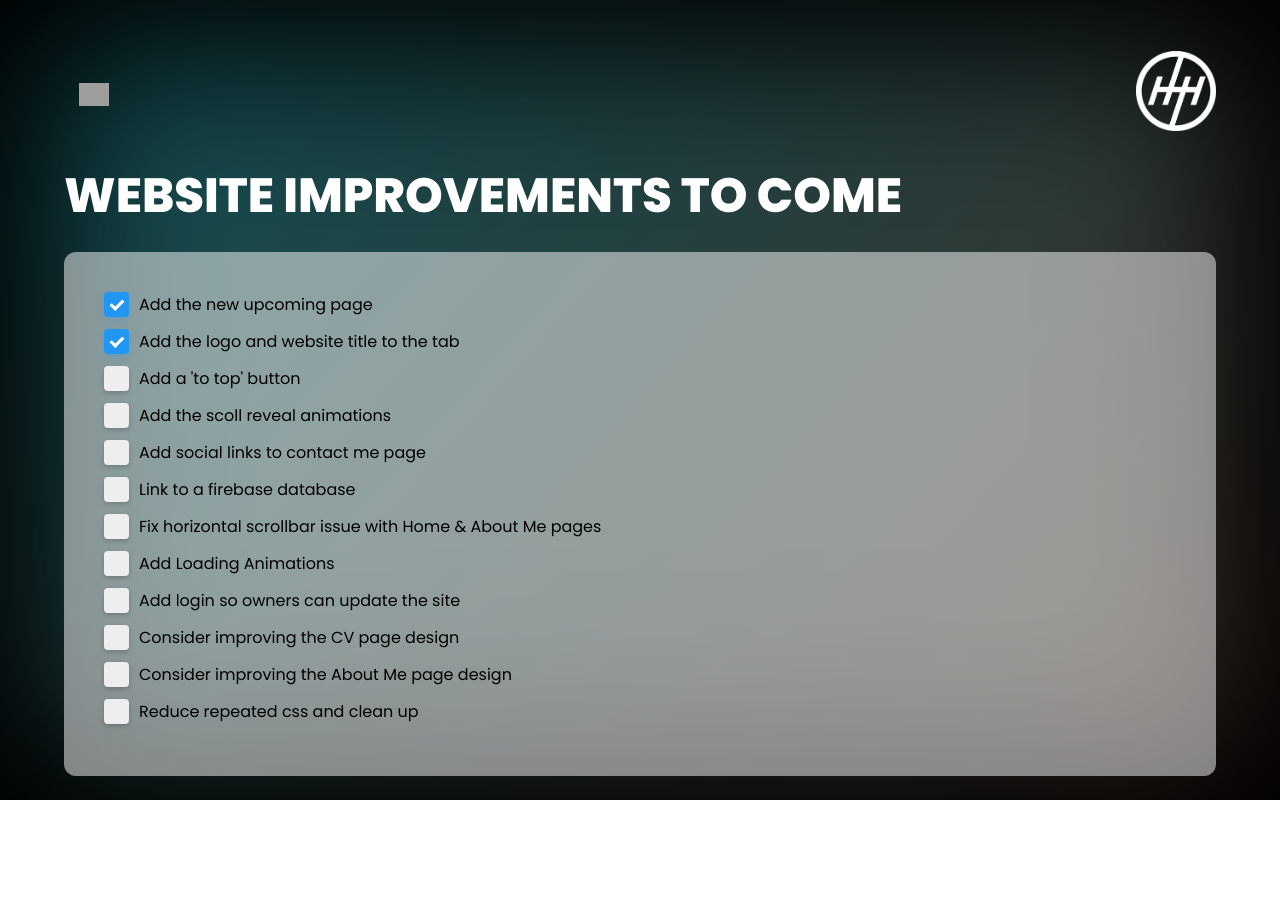
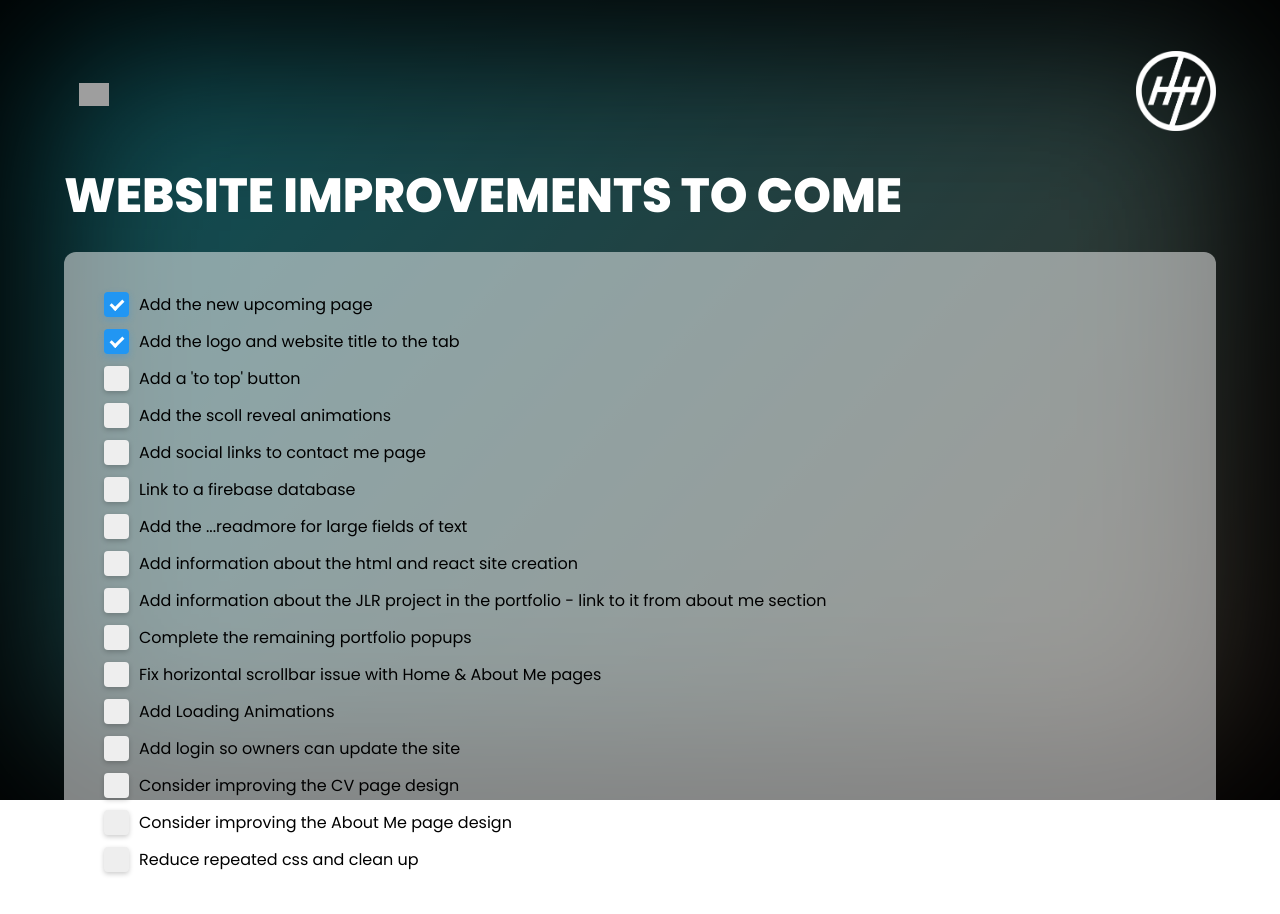
Before and after one commit to HazzaMore/hazzamore.github.io, a React (Create React App) app: page /upcoming in a window 1280 px wide. Shown: the top 914 px of the page. Before the commit the page ends 860 px from the top, so only its background shows below. Built offline with nearby package versions, Linux system fonts and the light colour scheme; grey boxes are pictures that could not be loaded.

Commit message:
Added more website improvements to come

```diff
--- a/src/pages/Upcoming/upcoming.tsx
+++ b/src/pages/Upcoming/upcoming.tsx
@@ -21,6 +21,10 @@ const Upcoming = () => {
             <Checkbox completed={false} content="Add social links to contact me page"/>
 
             <Checkbox completed={false} content="Link to a firebase database"/>
+            <Checkbox completed={false} content="Add the ...readmore for large fields of text"/>
+            <Checkbox completed={false} content="Add information about the html and react site creation"/>
+            <Checkbox completed={false} content="Add information about the JLR project in the portfolio - link to it from about me section"/>
+            <Checkbox completed={false} content="Complete the remaining portfolio popups"/>
             <Checkbox completed={false} content="Fix horizontal scrollbar issue with Home & About Me pages"/>
             <Checkbox completed={false} content="Add Loading Animations"/>
             <Checkbox completed={false} content="Add login so owners can update the site"/>
```
